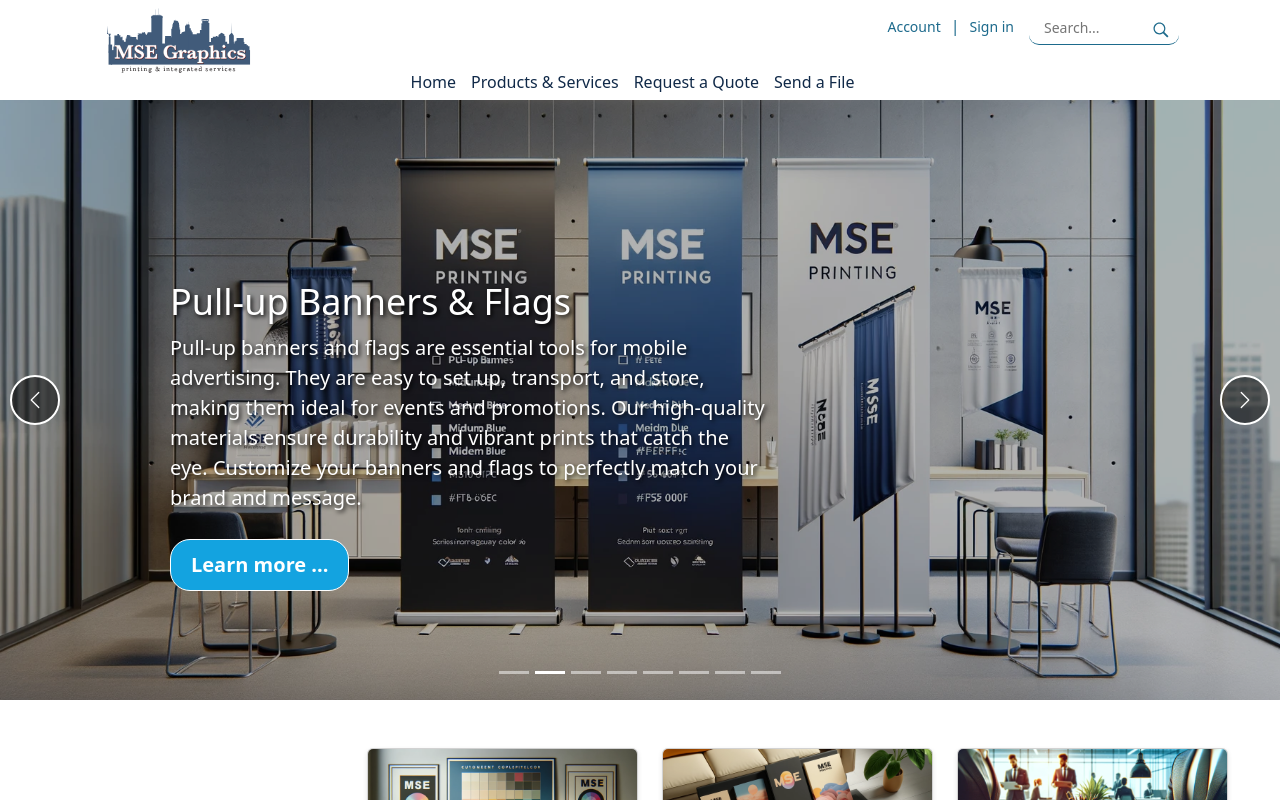
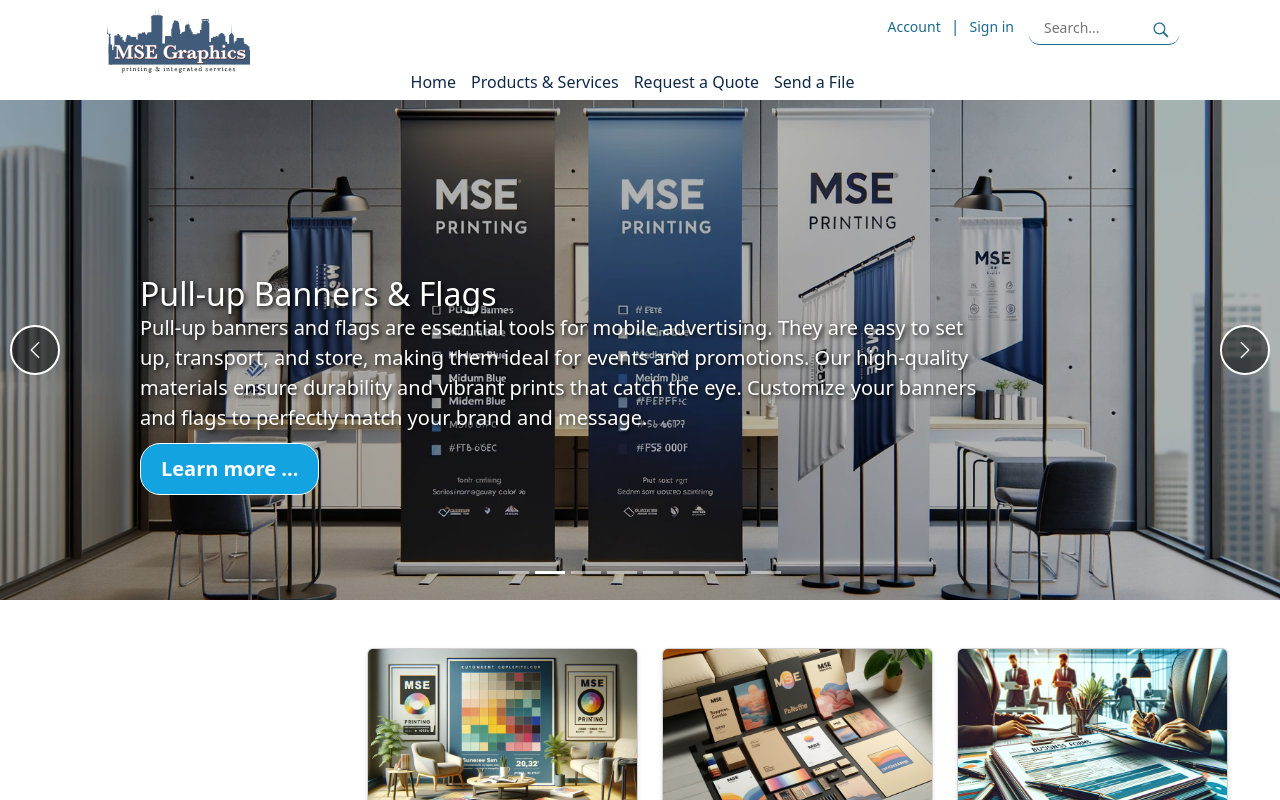
Before and after one commit to sabaPhruidze/mseprinting, a React (Vite) app: page / in a window 1280 px wide. Shown: the top 800 px of the page. Built offline with nearby package versions, Linux system fonts and the light colour scheme.

Commit message:
I adjusted the carousel as well and add useMemo

```diff
--- a/src/category/Home.tsx
+++ b/src/category/Home.tsx
@@ -1,19 +1,8 @@
-import { useContext } from "react";
-import { rootContext } from "../Root";
 import CarouselComponent from "../importantparts/CarouselComponent";
 import WhatWeDoCards from "../importantparts/WhatWeDoCards";
 import HomeServices from "../importantparts/HomeServices";
 import DoubleCards from "../importantparts/DoubleCards";
 export default function Home() {
-  const context = useContext(rootContext);
-
-  if (!context) {
-    throw new Error("useContext must be used within a rootContext.Provider");
-  }
-
-  // const { state, dispatching } = context;
-  // const { name } = state;
-
   return (
     <div>
       <CarouselComponent />
--- a/src/importantparts/CarouselComponent.tsx
+++ b/src/importantparts/CarouselComponent.tsx
@@ -1,9 +1,10 @@
-import { useState } from "react";
+import { useState, useCallback, useMemo } from "react";
 import Carousel from "react-bootstrap/Carousel";
 import "bootstrap/dist/css/bootstrap.min.css";
 import CarouselData from "../data/CarouselData";
 import {
   CarouselControl,
+  CarouselContainer,
   CarouselImg,
   CarouselIcon,
   CarouselTitle,
@@ -14,31 +15,29 @@ import {
 import "../style/CustomCarousel.css";
 
 export default function CarouselComponent() {
-  const carouselData = CarouselData();
+  const carouselData = useMemo(() => CarouselData(), []);
   const [index, setIndex] = useState(0);
 
-  const handleSelect = (selectedIndex: number) => {
+  const handleSelect = useCallback((selectedIndex: number) => {
     setIndex(selectedIndex);
-  };
+  }, []);
 
-  const handlePrev = () => {
-    if (index > 0) {
-      setIndex(index - 1);
-    }
-  };
+  const handlePrev = useCallback(() => {
+    setIndex((prevIndex) => (prevIndex > 0 ? prevIndex - 1 : prevIndex));
+  }, []);
 
-  const handleNext = () => {
-    if (index < carouselData.length - 1) {
-      setIndex(index + 1);
-    }
-  };
+  const handleNext = useCallback(() => {
+    setIndex((prevIndex) =>
+      prevIndex < carouselData.length - 1 ? prevIndex + 1 : prevIndex
+    );
+  }, [carouselData.length]);
 
   return (
     <div style={{ position: "relative" }}>
       <Carousel activeIndex={index} onSelect={handleSelect} fade>
         {carouselData.map((data, idx) => (
           <Carousel.Item key={idx}>
-            <div style={{ position: "relative", width: "100%", height: 600 }}>
+            <CarouselContainer>
               <CarouselImg
                 className="d-block w-100"
                 src={data.image}
@@ -50,7 +49,7 @@ export default function CarouselComponent() {
                 <CarouselContent>{data.text}</CarouselContent>
                 <CarouselButton>Learn more ...</CarouselButton>
               </Carousel.Caption>
-            </div>
+            </CarouselContainer>
           </Carousel.Item>
         ))}
       </Carousel>
--- a/src/importantparts/SearchEngine.tsx
+++ b/src/importantparts/SearchEngine.tsx
@@ -1,4 +1,4 @@
-import { useState } from "react";
+import { useState, useCallback } from "react";
 import {
   SearchEngineContainer,
   SearchEngineInput,
@@ -20,7 +20,7 @@ const SearchEngine: React.FC = () => {
   const [query, setQuery] = useState<string>("");
   const [results, setResults] = useState<SearchResult[]>([]);
 
-  const handleSearch = async () => {
+  const handleSearch = useCallback(() => {
     const data: SearchResult[] = [
       {
         id: 1,
@@ -42,14 +42,18 @@ const SearchEngine: React.FC = () => {
     );
 
     setResults(filteredResults);
-  };
+  }, [query]);
+
+  const handleChange = useCallback((e: React.ChangeEvent<HTMLInputElement>) => {
+    setQuery(e.target.value);
+  }, []);
 
   return (
     <SearchEngineContainer>
       <SearchEngineInput
         type="text"
         value={query}
-        onChange={(e) => setQuery(e.target.value)}
+        onChange={handleChange}
         placeholder="Search..."
       />
       <SearchEngineButton onClick={handleSearch}>
--- a/src/style/CustomCarousel.css
+++ b/src/style/CustomCarousel.css
@@ -12,7 +12,22 @@
   top: 50%;
   left: 0;
   transform: translate(0, -50%);
-  text-align: left;
+  text-align: center;
   width: 100%;
-  padding: 20px;
+  padding: 10px;
 }
+
+@media (max-width: 790px) {
+  .custom-carousel-caption {
+    text-align: left;
+    padding: 20px;
+    top: 32%;
+  }
+}
+
+@media (min-width: 790px) {
+  .custom-carousel-caption {
+    padding: 40px;
+    top: 50%;
+  }
+}
--- a/src/style/HomeStyles.tsx
+++ b/src/style/HomeStyles.tsx
@@ -34,6 +34,23 @@ export const WWDCParagraph = styled.p`
 `;
 
 //carousel
+export const CarouselContainer = styled.div`
+  position: relative;
+  width: 100%;
+  height: 300px;
+
+  @media (min-width: 768px) {
+    height: 400px;
+  }
+
+  @media (min-width: 1024px) {
+    height: 500px;
+  }
+
+  @media (min-width: 1440px) {
+    height: 600px;
+  }
+`;
 
 export const CarouselOverlay = styled.div`
   position: absolute;
@@ -43,9 +60,10 @@ export const CarouselOverlay = styled.div`
   height: 100%;
   background-color: rgba(0, 0, 0, 0.3);
 `;
+
 export const CarouselControl = styled.button`
-  width: 50px;
-  height: 50px;
+  width: 40px;
+  height: 40px;
   border-radius: 50%;
   background-color: rgba(0, 0, 0, 0.5);
   border: 2px solid white;
@@ -70,11 +88,16 @@ export const CarouselControl = styled.button`
     opacity: 0.5;
     pointer-events: none;
   }
+
+  @media (min-width: 768px) {
+    width: 50px;
+    height: 50px;
+  }
 `;
 
 export const CarouselImg = styled.img`
   width: 100%;
-  height: 600px;
+  height: 100%;
   object-fit: cover;
 `;
 
@@ -86,22 +109,70 @@ export const CarouselIcon = styled.span`
 
 export const CarouselTitle = styled.h3`
   margin: 0;
-  margin-left: 150px;
-  font-size: 36px;
+  font-size: 24px;
   text-shadow: 2px 2px 4px rgba(0, 0, 0, 0.9);
+  text-align: center;
+
+  @media (min-width: 768px) {
+    font-size: 28px;
+    text-align: left;
+    margin-left: 50px;
+  }
+
+  @media (min-width: 1024px) {
+    font-size: 32px;
+    margin-left: 100px;
+  }
+
+  @media (min-width: 1440px) {
+    font-size: 36px;
+    margin-left: 150px;
+  }
 `;
 
 export const CarouselContent = styled.p`
   margin-top: 10px;
-  margin-left: 150px;
-  font-size: 20px;
+  font-size: 16px;
   text-shadow: 2px 2px 4px rgba(0, 0, 0, 0.9);
-  width: 600px;
+  text-align: center;
+  width: 90%;
+  margin: 0 auto;
+
+  @media (min-width: 768px) {
+    font-size: 18px;
+    text-align: left;
+    margin-left: 50px;
+    width: 80%;
+  }
+
+  @media (min-width: 1024px) {
+    font-size: 20px;
+    margin-left: 100px;
+    width: 70%;
+  }
+
+  @media (min-width: 1440px) {
+    font-size: 22px;
+    margin-left: 150px;
+    width: 60%;
+  }
 `;
 
 export const CarouselButton = styled(GlobalButton)`
-  margin-left: 150px;
-  margin-top: 10px;
+  display: block;
+  margin: 10px auto 0;
+
+  @media (min-width: 768px) {
+    margin: 10px 0 0 50px;
+  }
+
+  @media (min-width: 1024px) {
+    margin-left: 100px;
+  }
+
+  @media (min-width: 1440px) {
+    margin-left: 150px;
+  }
 `;
 //card
 export const CardContainer = styled(Card)`
```
